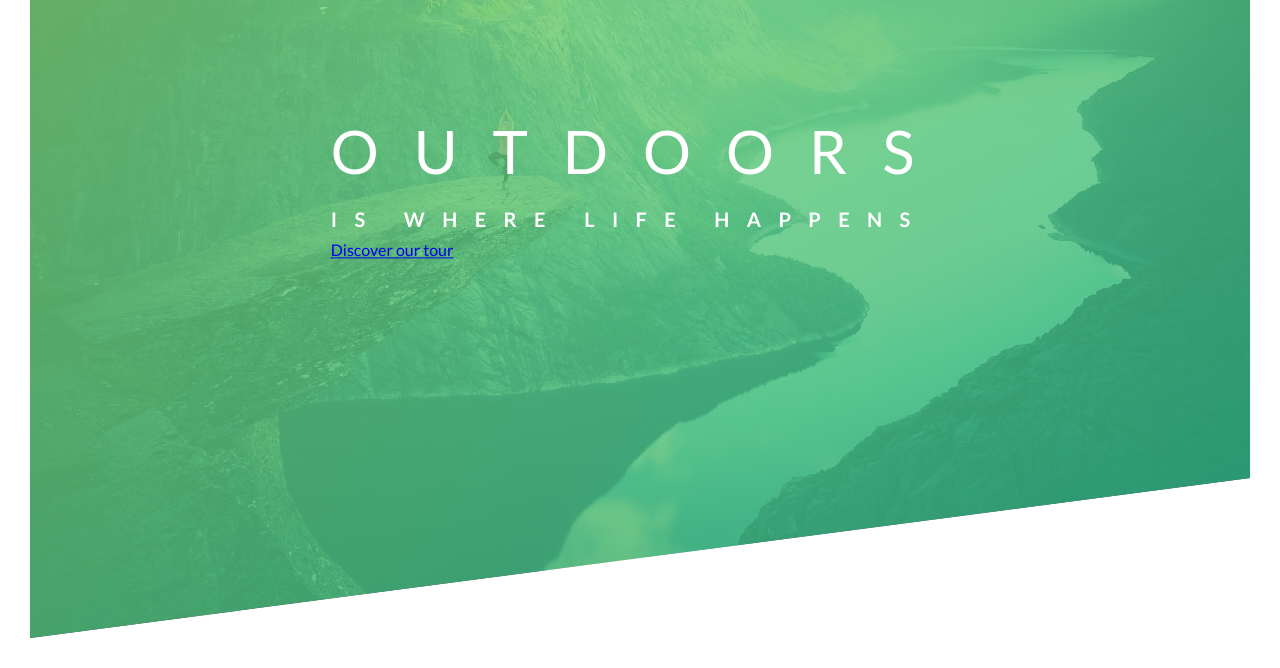
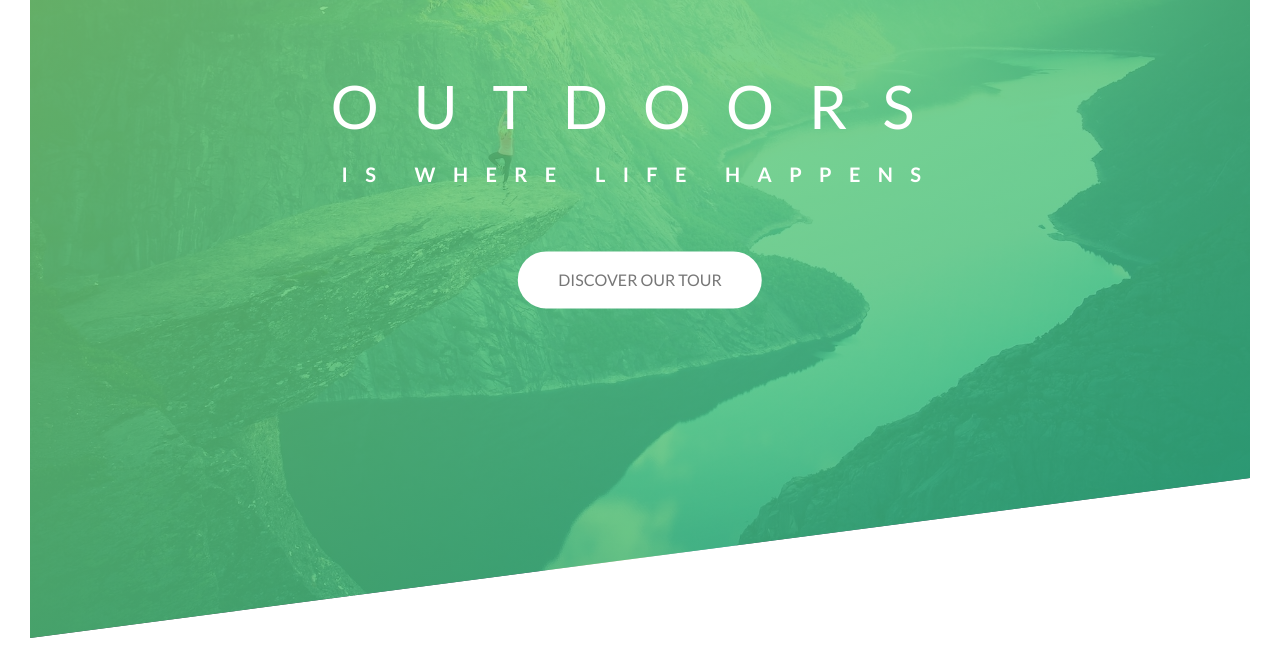
Before and after one commit to anmolsukki/html-jonas, a plain HTML site: page index.html in a window 1280 px wide. Shown: the part 152-820 px from the top of the page. Drawn offline with Linux system fonts and the light colour scheme.

Commit message:
button effect

```diff
--- a/css/style.css
+++ b/css/style.css
@@ -49,6 +49,7 @@ body {
   top: 40%;
   left: 50%;
   transform: translate(-50%, -50%);
+  text-align: center;
 }
 
 .heading-primary {
@@ -56,6 +57,8 @@ body {
   text-transform: uppercase;
 
   backface-visibility: hidden;
+
+  margin-bottom: 60px;
 }
 
 .heading-primary-main {
@@ -113,3 +116,28 @@ body {
     transform: translate(0);
   }
 }
+
+.btn:link,
+.btn:visited {
+  text-transform: uppercase;
+  text-decoration: none;
+  padding: 15px 40px;
+  display: inline-block;
+  border-radius: 100px;
+  transition: all 0.2s;
+}
+
+.btn:hover {
+  transform: translateY(-3px);
+  box-shadow: 0 10px 20px rgba(0, 0, 0, 0.2);
+}
+
+.btn:active {
+  transform: translateY(-1px);
+  box-shadow: 0 5px 10px rgba(0, 0, 0, 0.2);
+}
+
+.btn-white {
+  background-color: #fff;
+  color: #777;
+}
```
